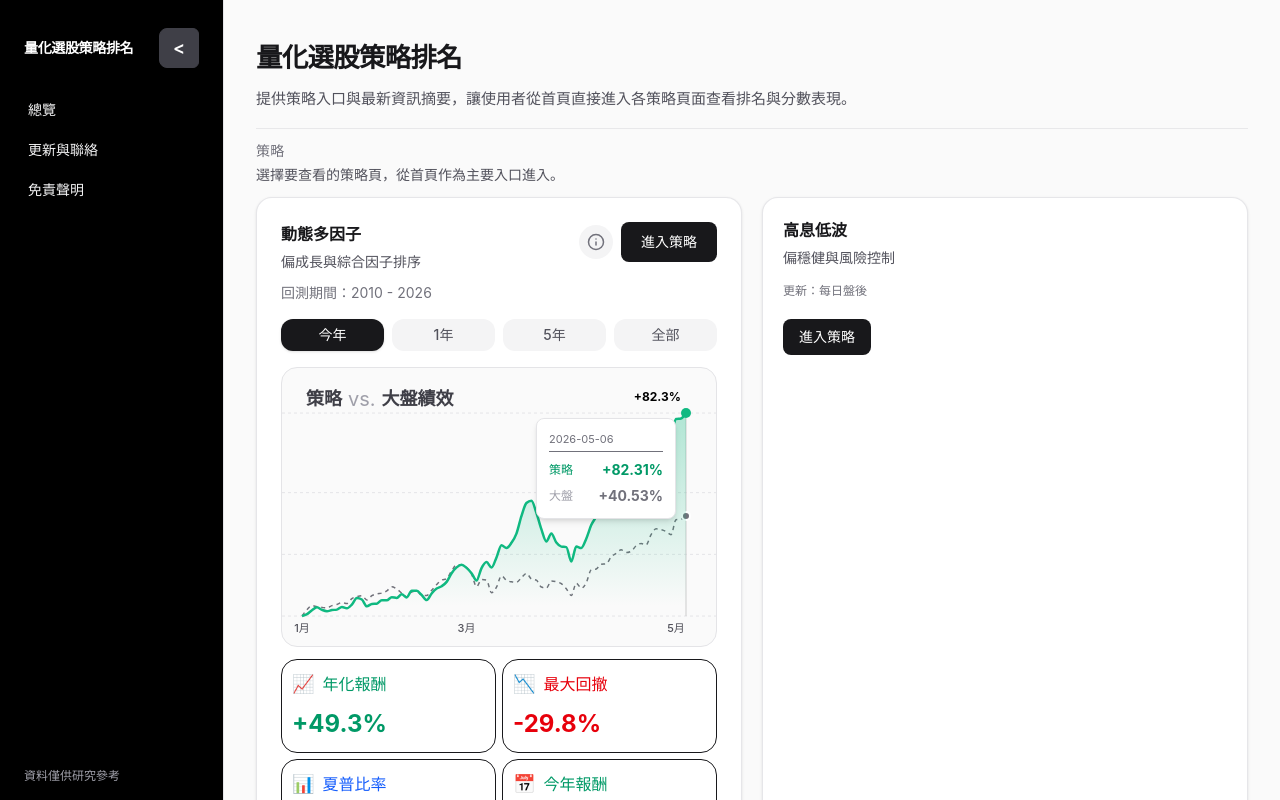
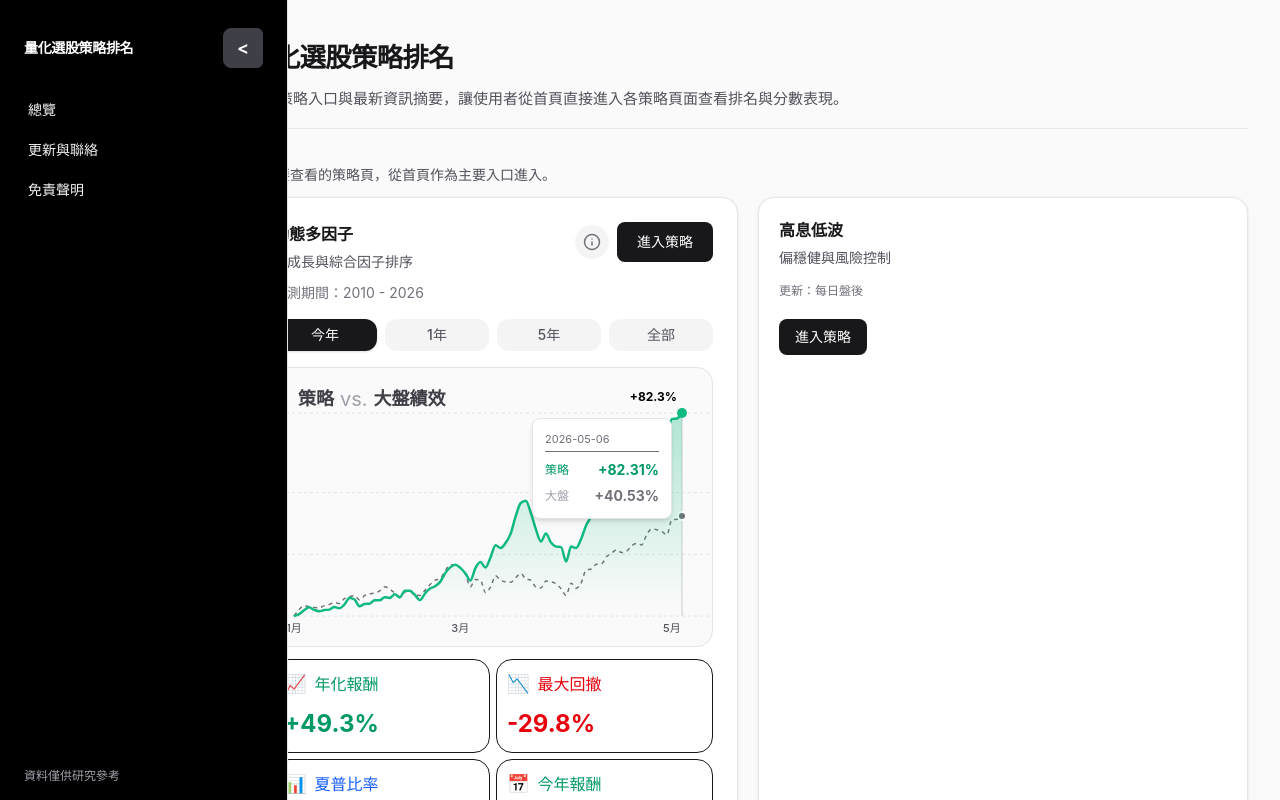
Before and after one commit to amu-0713/my-stock-rank, a React (Vite) app: page / in a window 1280 px wide. Built offline with nearby package versions, Linux system fonts and the light colour scheme.

Commit message:
Update AppSidebarLayout.jsx

```diff
--- a/src/components/AppSidebarLayout.jsx
+++ b/src/components/AppSidebarLayout.jsx
@@ -34,7 +34,7 @@ export default function AppSidebarLayout({ children, contentClassName = 'max-w-6
           absolute inset-y-0 left-0 z-40
           bg-black text-white h-full
           transition-all duration-300
-          ${sidebarOpen ? 'w-56' : 'w-0'}
+          ${sidebarOpen ? 'w-72' : 'w-0'}
           overflow-hidden
           border-r border-zinc-200
         `}
@@ -85,7 +85,7 @@ export default function AppSidebarLayout({ children, contentClassName = 'max-w-6
         className={`
           h-full overflow-y-auto
           transition-all duration-300
-          ${sidebarOpen ? 'ml-56' : 'ml-0'}
+          ${sidebarOpen ? 'ml-54' : 'ml-0'}
         `}
       >
         <div
```
